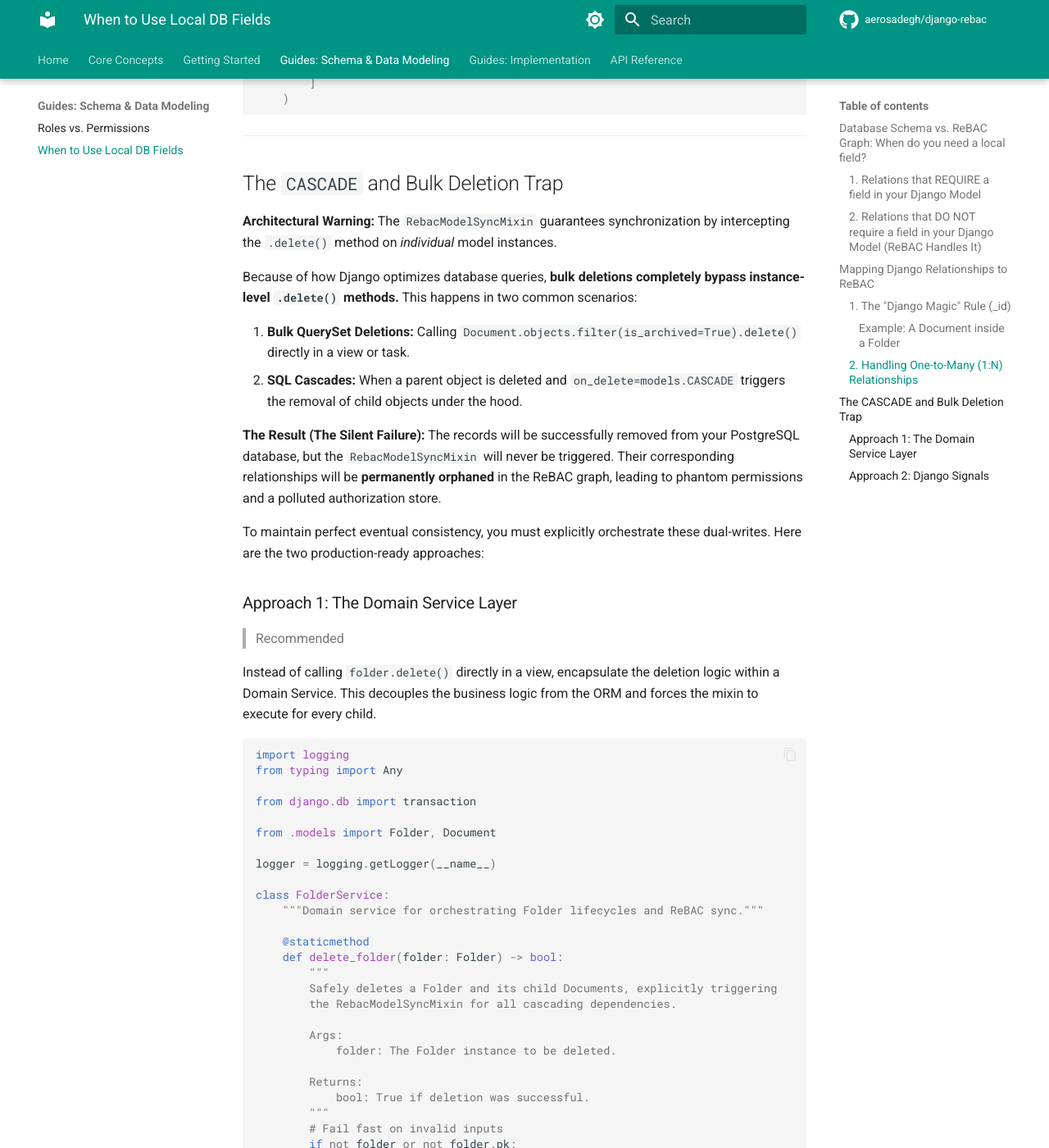
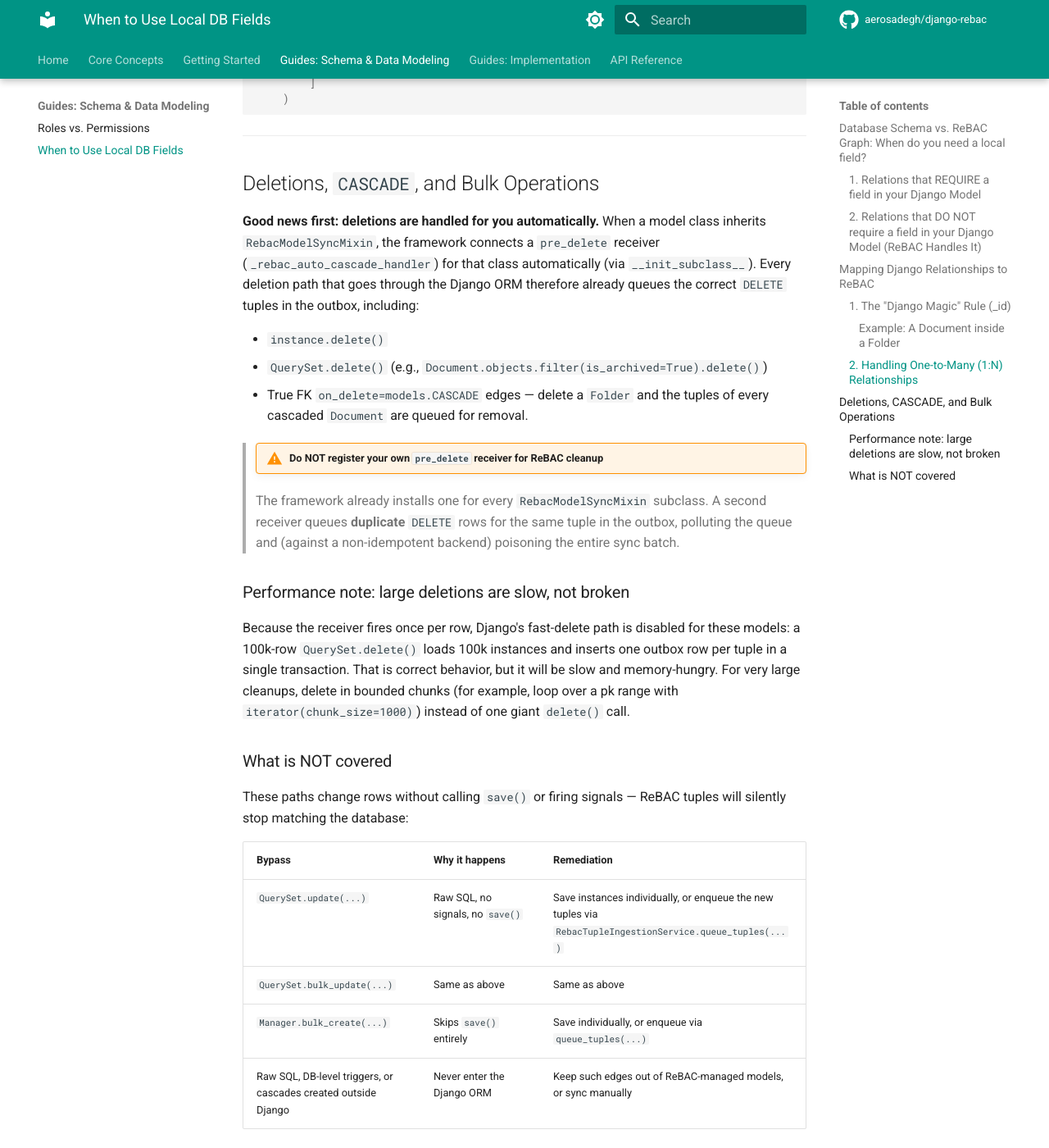
Before and after one commit to OrmusLabs/django-rebac, an MkDocs documentation site: the page built from docs/schema/local-db-fields.md, in a window 1280 px wide and 1400 px high, scrolled down 3567 px. Shown: the whole window at 82% size. Built offline with MkDocs 1.6.1 and Material for MkDocs 9.7.7, drawn with Linux system fonts in a browser that asks for light colours; comment, search, counter and statistics services are not loaded; the version menu is left out; some of the changed text lies outside the part shown.

Commit message:
fix: T5.17, T5.16

````diff
--- a/docs/schema/local-db-fields.md
+++ b/docs/schema/local-db-fields.md
@@ -134,127 +134,46 @@ class Employee(RebacModelSyncMixin, models.Model):
 
 ---
 
-## The `CASCADE` and Bulk Deletion Trap
+## Deletions, `CASCADE`, and Bulk Operations
 
-**Architectural Warning:** The `RebacModelSyncMixin` guarantees synchronization by intercepting the `.delete()` method on *individual* model instances.
+**Good news first: deletions are handled for you automatically.** When a model class
+inherits `RebacModelSyncMixin`, the framework connects a `pre_delete` receiver
+(`_rebac_auto_cascade_handler`) for that class automatically (via `__init_subclass__`).
+Every deletion path that goes through the Django ORM therefore already queues the
+correct `DELETE` tuples in the outbox, including:
 
-Because of how Django optimizes database queries, **bulk deletions completely bypass instance-level `.delete()` methods.** This happens in two common scenarios:
+- `instance.delete()`
+- `QuerySet.delete()` (e.g., `Document.objects.filter(is_archived=True).delete()`)
+- True FK `on_delete=models.CASCADE` edges — delete a `Folder` and the tuples of every
+  cascaded `Document` are queued for removal.
 
-1. **Bulk QuerySet Deletions:** Calling `Document.objects.filter(is_archived=True).delete()` directly in a view or task.
-2. **SQL Cascades:** When a parent object is deleted and `on_delete=models.CASCADE` triggers the removal of child objects under the hood.
+> !!! warning "Do NOT register your own `pre_delete` receiver for ReBAC cleanup"
+> The framework already installs one for every `RebacModelSyncMixin` subclass.
+> A second receiver queues **duplicate** `DELETE` rows for the same tuple in the
+> outbox, polluting the queue and (against a non-idempotent backend) poisoning the
+> entire sync batch.
 
-**The Result (The Silent Failure):** The records will be successfully removed from your PostgreSQL database, but the `RebacModelSyncMixin` will never be triggered. Their corresponding relationships will be **permanently orphaned** in the ReBAC graph, leading to phantom permissions and a polluted authorization store.
+### Performance note: large deletions are slow, not broken
 
-To maintain perfect eventual consistency, you must explicitly orchestrate these dual-writes. Here are the two production-ready approaches:
+Because the receiver fires once per row, Django's fast-delete path is disabled for
+these models: a 100k-row `QuerySet.delete()` loads 100k instances and inserts one
+outbox row per tuple in a single transaction. That is correct behavior, but it will
+be slow and memory-hungry. For very large cleanups, delete in bounded chunks (for
+example, loop over a pk range with `iterator(chunk_size=1000)`) instead of one
+giant `delete()` call.
 
-### Approach 1: The Domain Service Layer
-> Recommended
+### What is NOT covered
 
-Instead of calling `folder.delete()` directly in a view, encapsulate the deletion logic within a Domain Service. This decouples the business logic from the ORM and forces the mixin to execute for every child.
+These paths change rows without calling `save()` or firing signals — ReBAC tuples
+will silently stop matching the database:
 
-```python
-import logging
-from typing import Any
+| Bypass | Why it happens | Remediation |
+|--------|---------------|-------------|
+| `QuerySet.update(...)` | Raw SQL, no signals, no `save()` | Save instances individually, or enqueue the new tuples via `RebacTupleIngestionService.queue_tuples(...)` |
+| `QuerySet.bulk_update(...)` | Same as above | Same as above |
+| `Manager.bulk_create(...)` | Skips `save()` entirely | Save individually, or enqueue via `queue_tuples(...)` |
+| Raw SQL, DB-level triggers, or cascades created outside Django | Never enter the Django ORM | Keep such edges out of ReBAC-managed models, or sync manually |
 
-from django.db import transaction
-
-from .models import Folder, Document
-
-logger = logging.getLogger(__name__)
-
-class FolderService:
-    """Domain service for orchestrating Folder lifecycles and ReBAC sync."""
-
-    @staticmethod
-    def delete_folder(folder: Folder) -> bool:
-        """
-        Safely deletes a Folder and its child Documents, explicitly triggering
-        the RebacModelSyncMixin for all cascading dependencies.
-
-        Args:
-            folder: The Folder instance to be deleted.
-
-        Returns:
-            bool: True if deletion was successful.
-        """
-        # Fail fast on invalid inputs
-        if not folder or not folder.pk:
-            logger.warning("Attempted to delete an invalid or unsaved Folder.")
-            return False
-
-        try:
-            with transaction.atomic():
-                # 1. Fetch all child documents explicitly into memory
-                documents = Document.objects.filter(folder=folder)
-
-                # 2. Iterate and call .delete() individually.
-                # This guarantees the RebacModelSyncMixin intercepts each deletion
-                # and queues the ReBAC tuples into the transactional outbox.
-                for doc in documents:
-                    doc.delete()
-
-                # 3. Finally, delete the parent folder
-                folder.delete()
-
-            return True
-        except Exception as e:
-            logger.error(f"Failed to delete Folder {folder.pk}: {e}")
-            raise
-```
-
-**How it works:** It ensures strict transactional integrity. By wrapping the iteration in `transaction.atomic()`, if the ReBAC Outbox insert fails for even a single document, the physical Django deletion rolls back, maintaining absolute eventual consistency between your database and the authorization graph.
-
-### Approach 2: Django Signals
-> The Admin-Friendly Fallback
-
-If you rely heavily on the built-in Django Admin panel or cannot refactor to a Service layer, utilize Django's `pre_delete` signal. While bulk cascades bypass the `.delete()` method, Django *does* emit `pre_delete` signals for every object destroyed during a cascade.
-
-```python
-import logging
-from typing import Any
-
-from django.db.models.signals import pre_delete
-from django.dispatch import receiver
-
-from rebac.adapters import RebacTupleAdapter
-from rebac.models import RebacSyncOutbox
-from .models import Document
-
-logger = logging.getLogger(__name__)
-
-@receiver(pre_delete, sender=Document)
-def queue_rebac_deletion_on_cascade(
-    sender: type[Document],
-    instance: Document,
-    **kwargs: Any
-) -> None:
-    """
-    Intercepts Document deletions, specifically catching SQL bulk cascades,
-    to ensure ReBAC tuples are queued for deletion in the Outbox.
-
-    Args:
-        sender: The model class broadcasting the signal.
-        instance: The specific Document being deleted.
-        kwargs: Additional signal keyword arguments.
-    """
-    # Defensive check: Ensure instance is valid and configured for ReBAC
-    if not instance.pk or not getattr(instance, 'rebac_config', None):
-        return
-
-    try:
-        # 1. Generate the tuples representing the current ReBAC graph state
-        tuples_to_delete = RebacTupleAdapter.generate_tuples(
-            instance,
-            instance.rebac_config
-        )
-
-        # 2. Utilize the mixin's internal queueing mechanism
-        # This automatically triggers the Celery worker via transaction.on_commit
-        for t in tuples_to_delete:
-            instance._queue_outbox(RebacSyncOutbox.Action.DELETE, t)
-
-    except Exception as e:
-        logger.error(f"Signal failure during ReBAC tuple generation for {instance.pk}: {e}")
-```
-
-**How it works:** It provides a "catch-all" safety net that works even when a developer (or the Django Admin interface) triggers a cascade directly via the ORM (`Folder.objects.filter(...).delete()`).
+`RebacTupleIngestionService.queue_tuples(tuples)` bulk-enqueues a list of
+`{"user", "relation", "object"}` dictionaries in a single `bulk_create` — the
+intended tool for backfills and mass operations.
````
Also changed, not shown: docs/api/settings.md (+41 -0 lines), docs/examples/stateless-views.md (+17 -3 lines), docs/getting-started/system-checks.md (added, +51 -0 lines).
